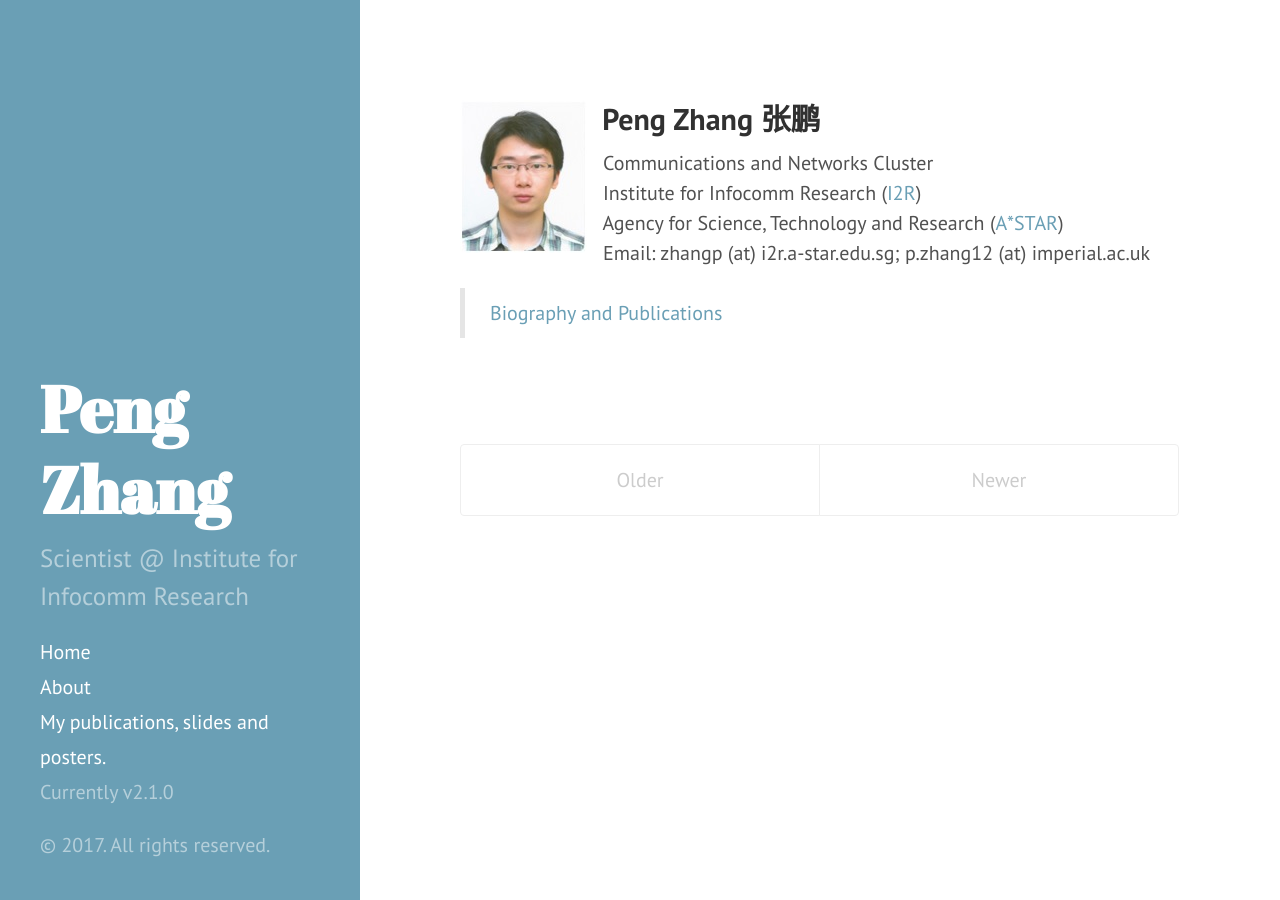
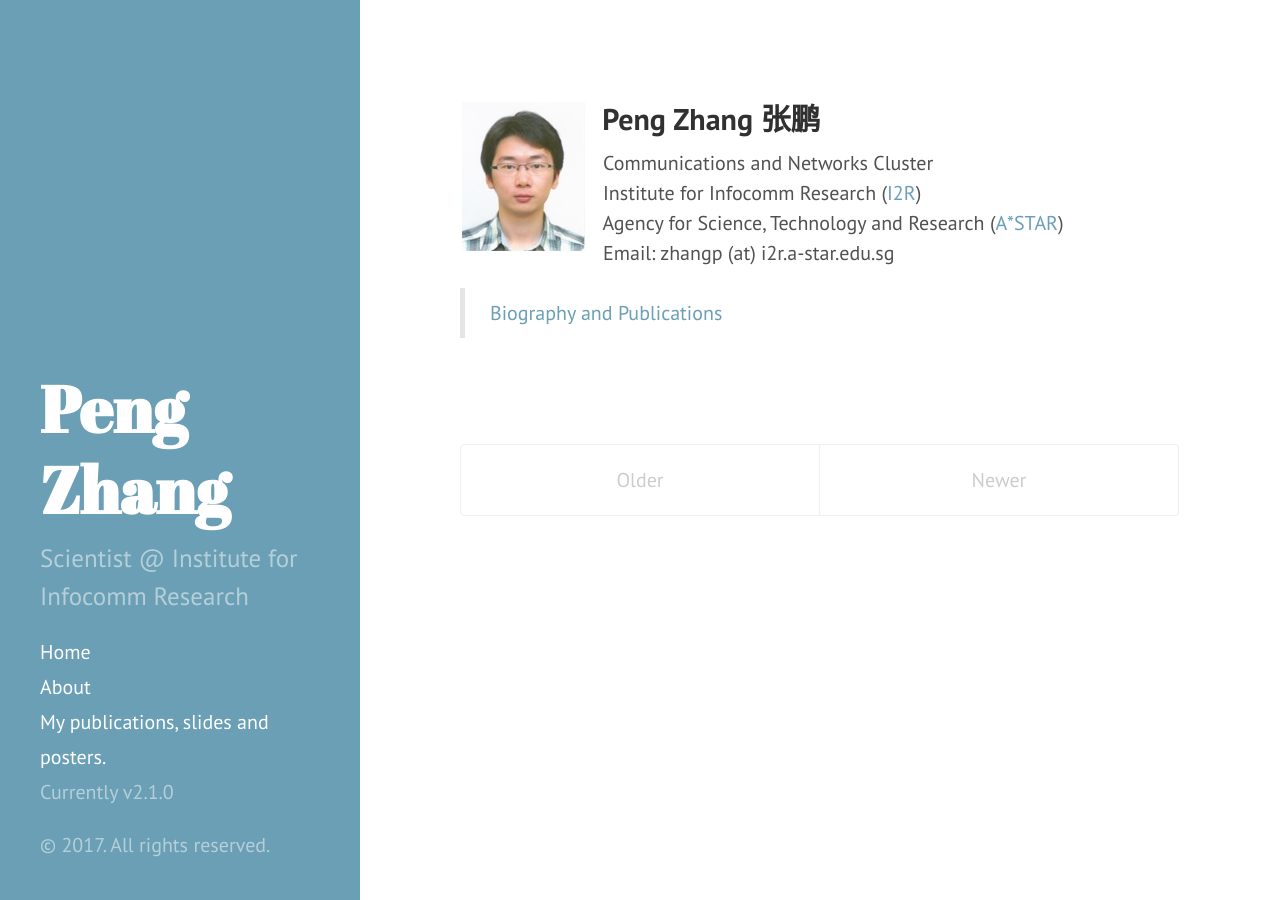
Before and after one commit to p-zhang/p-zhang.github.io, a Jekyll site: the page built from index.html, in a window 1280 px wide. Built offline with Jekyll 4.4.1, drawn with Linux system fonts in a browser that asks for light colours; Markdown is read by kramdown in place of the engine named in the settings; the list of posts is cut into pages by our own code.

Commit message:
Update index.html

```diff
--- a/index.html
+++ b/index.html
@@ -9,7 +9,7 @@ published: true
     <p>&nbsp;&nbsp;&nbsp;Communications and Networks Cluster <br />
       &nbsp;&nbsp;&nbsp;Institute for Infocomm Research (<a href="http://www.i2r.a-star.edu.sg/">I2R</a>) <br />
       &nbsp;&nbsp;&nbsp;Agency for Science, Technology and Research (<a href="https://www.a-star.edu.sg/">A*STAR</a>) <br />
-      &nbsp;&nbsp;&nbsp;Email: zhangp (at) i2r.a-star.edu.sg; p.zhang12 (at) imperial.ac.uk </p>
+      &nbsp;&nbsp;&nbsp;Email: zhangp (at) i2r.a-star.edu.sg </p>
       <blockquote><a href="about">Biography and Publications</a></blockquote>
     <p>&nbsp;</p>
 <!-- end .content --></div>
```
